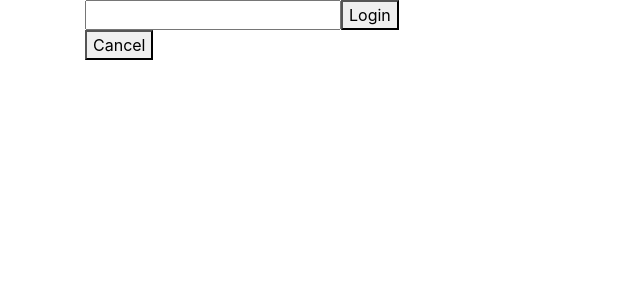
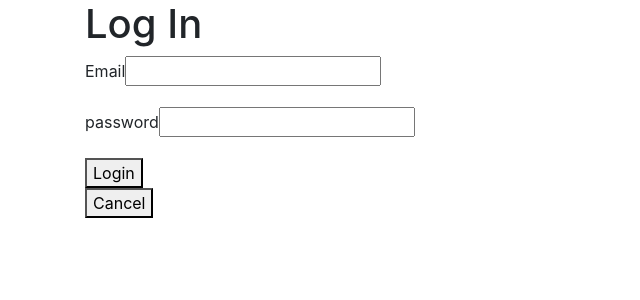
Before and after one commit to JustiP3/LiftStats, a React (Create React App) app in the folder liftstats-frontend/: page / in a window 1280 px wide. Both pictures are taken after a click on the button "Log In". Shown: the top 300 px of the page, without its empty margins (0-640 px from the left). Built offline with nearby package versions, Linux system fonts and the light colour scheme.

Commit message:
add labels to login form. add not functional label to signup form

```diff
--- a/liftstats-frontend/src/components/LoginForm.js
+++ b/liftstats-frontend/src/components/LoginForm.js
@@ -4,19 +4,31 @@ export default class LoginForm extends Component {
 
     state={email:"", password:""}
 
-    handleChange(event) {
-        this.setState({})
+    handleChange = (event) => {
+      const {value, name} = event.target
+      this.setState( {...this.state, [name]: value })
+
     }
 
     handleSubmit(event) {
         event.preventDefault()
-        this.props.login(this.state.email)
+        // fetch request to users/validate
+
     }
+
     render() {
             return (
             <div>
-                <form>
-                    <input type="text" />
+                <h1>Log In</h1>
+                <form onSubmit={this.handleSubmit}>
+                  <div className="form-group">
+                    <label>Email</label>
+                    <input type="text" name="email" value={this.state.email} onChange={this.handleChange} />
+                    </div>
+                    <div className="form-group">
+                      <label>password</label>
+                      <input type="password" name="password" value={this.state.password} onChange={this.handleChange} />
+                    </div>
                     <button type="submit">Login</button>
                 </form>
                 <button onClick={this.props.handleCloseForm}>Cancel</button>
@@ -24,44 +36,3 @@ export default class LoginForm extends Component {
             );
     }
 }
-
-
-/*
-import React, { Component } from 'react';
-
-class BandInput extends Component {
-
-  state = {
-    bandName: ''
-  }
-
-  handleOnChange(event) {
-    this.setState({
-      bandName: event.target.value,
-    });
-  }
-
-  handleOnSubmit(event) {
-    event.preventDefault();
-    this.props.addBand(this.state.bandName);
-    this.setState({
-      bandName: '',
-    });
-  }
-
-  render() {
-    return (
-      <div>
-        <form onSubmit={(event) => this.handleOnSubmit(event)}>
-          <input
-            type="text"
-            value={this.state.bandName}
-            onChange={(event) => this.handleOnChange(event)} />
-          <input type="submit" />
-        </form>
-      </div>
-    );
-  }
-};
-
-*/
--- a/liftstats-frontend/src/components/SignupForm.js
+++ b/liftstats-frontend/src/components/SignupForm.js
@@ -4,9 +4,11 @@ export default class LoginForm extends Component {
    render() {
         return (
         <div>
+            <h1>This form is not yet functional</h1>
             <form>
+                <label>Email</label>
                 <input type="text" />
-                <button type="submit">Login</button>
+                <button type="submit">Create Account</button>
             </form>
             <button onClick={this.props.handleCloseForm}>Cancel</button>
         </div>
--- a/liftstats-frontend/src/containers/welcome.js
+++ b/liftstats-frontend/src/containers/welcome.js
@@ -27,14 +27,14 @@ export default class Welcome extends Component {
 
         if (this.state.loginForm === true) {
             return (
-                <div class="container">
+                <div className="container">
 
                     <LoginForm handleCloseForm={this.handleCloseForm} />
                 </div>
             );
         } else if (this.state.signupForm === true) {
             return (
-                <div class="container">
+                <div className="container">
 
                     <SignupForm handleCloseForm={this.handleCloseForm} />
                 </div>
```
Also changed, not shown: 2 other files (tests, documents, lock files or other folders).
